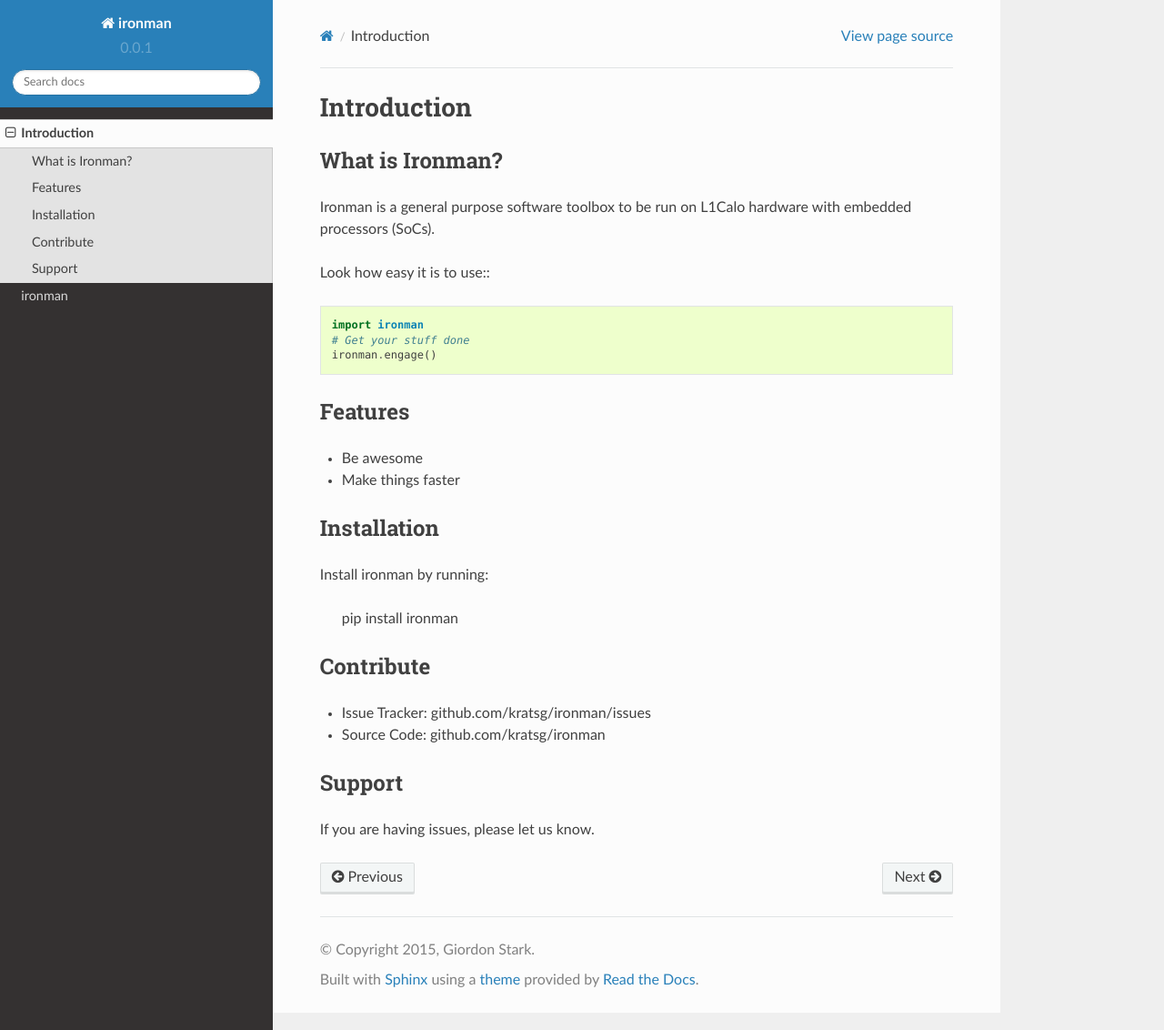
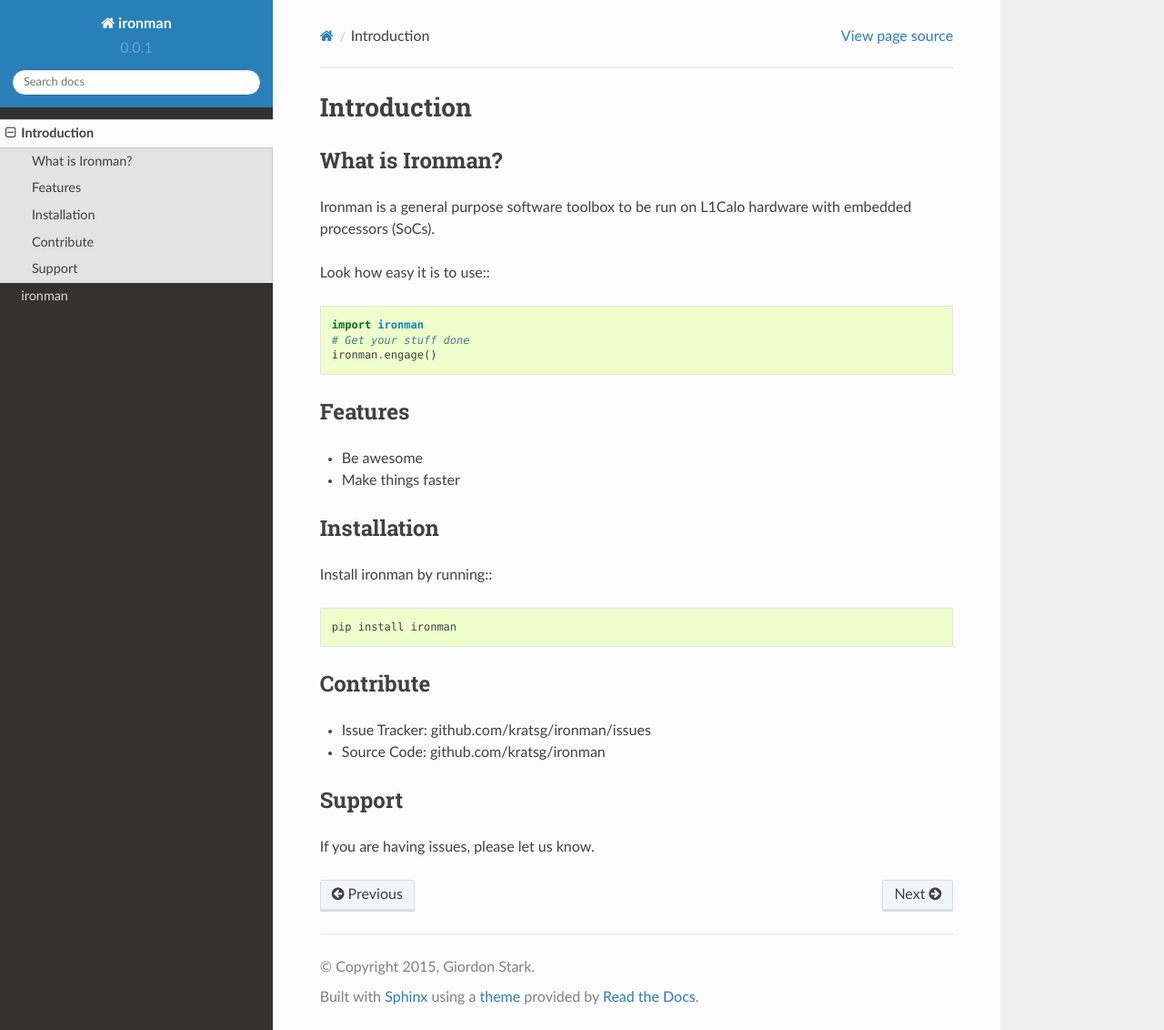
Before and after one commit to kratsg/ironman, a Sphinx documentation site: the page built from docs/intro.rst, in a window 1280 px wide and 1132 px high. Shown: the whole window at 91% size. Built offline with Sphinx 7.4.7 and the Read the Docs theme 2.0.0, drawn with Linux system fonts in a browser that asks for light colours.

Commit message:
and yet another code block

```diff
--- a/docs/intro.rst
+++ b/docs/intro.rst
@@ -22,7 +22,7 @@
 Installation
 ------------
 
-Install ironman by running:
+Install ironman by running:::
 
     pip install ironman
 
```
